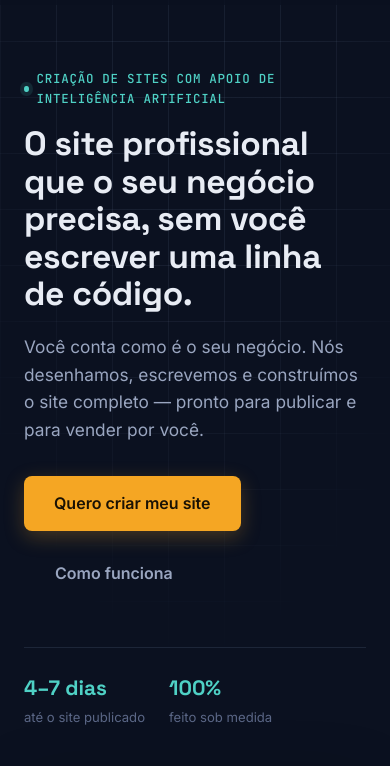
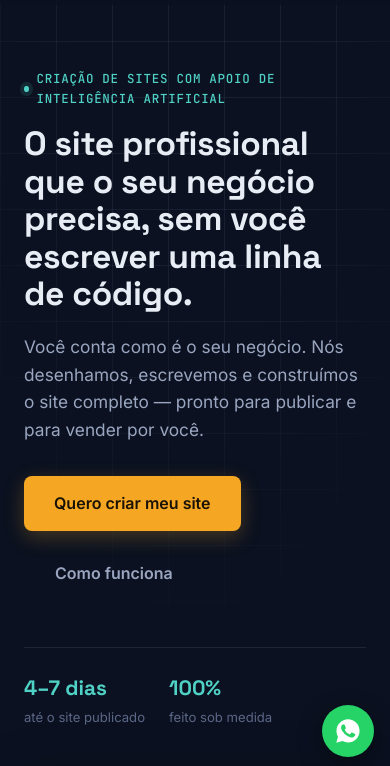
Before and after one commit to yTrashZ/Nexus-Tech, a plain HTML site: page index.html in a window 390 px wide. Shown: the part 71-837 px from the top of the page. Drawn offline with Linux system fonts and the light colour scheme.

Commit message:
Add WhatsApp floating button styles
Added styles for a floating WhatsApp button with hover effects and responsive design.

```diff
--- a/style.css
+++ b/style.css
@@ -914,3 +914,32 @@ input, select, textarea { font-family: inherit; font-size: 1rem; color: var(--te
   text-align: center;
   line-height: 1.5;
 }
+.whatsapp-float {
+  position: fixed;
+  bottom: 24px;
+  right: 24px;
+  width: 58px;
+  height: 58px;
+  background: #25D366;
+  color: #fff;
+  border-radius: 50%;
+  display: flex;
+  align-items: center;
+  justify-content: center;
+  box-shadow: 0 8px 24px rgba(0, 0, 0, 0.35);
+  z-index: 90;
+  transition: transform 0.2s ease, box-shadow 0.2s ease;
+}
+.whatsapp-float:hover {
+  transform: scale(1.08);
+  box-shadow: 0 10px 28px rgba(0, 0, 0, 0.45);
+}
+
+@media (max-width: 560px) {
+  .whatsapp-float {
+    width: 52px;
+    height: 52px;
+    bottom: 16px;
+    right: 16px;
+  }
+}
```
